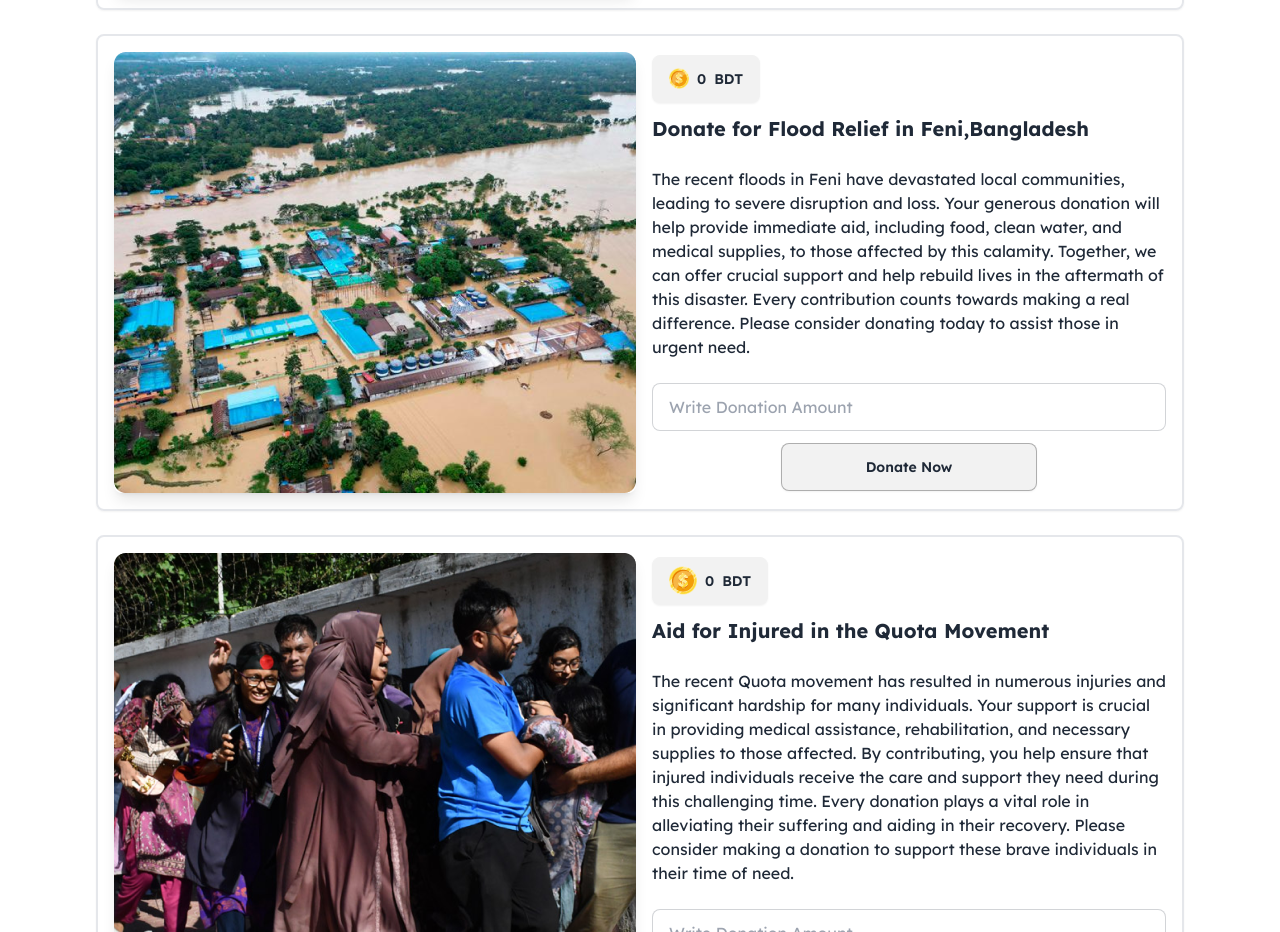
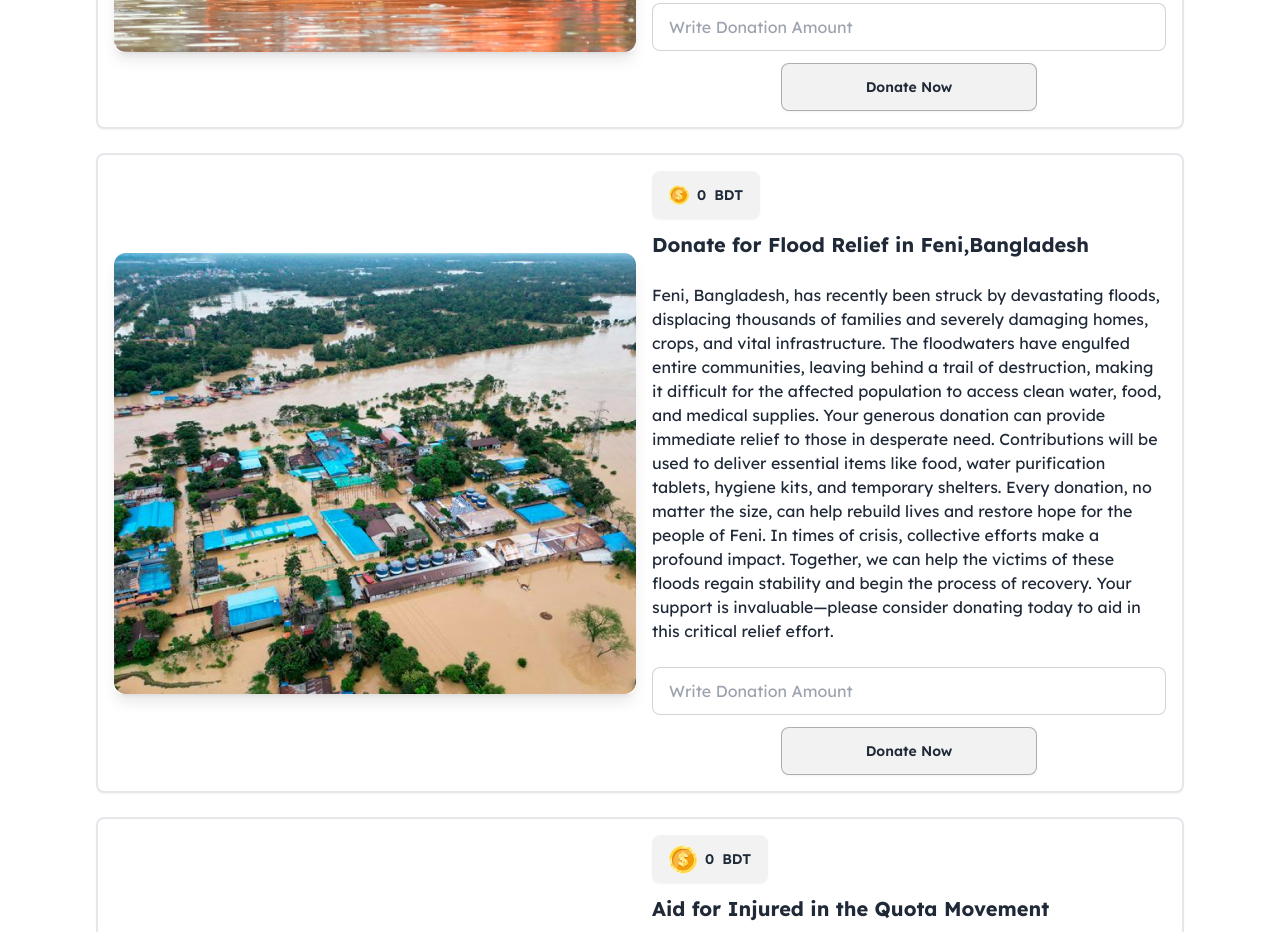
Before and after one commit to nadiaislam51/ass-5-flood, a plain HTML site: page index.html in a window 1280 px wide. Shown: the part 625-1557 px from the top of the page. Drawn offline with nearby package versions, Linux system fonts and the light colour scheme.

Commit message:
added new text

```diff
--- a/index.html
+++ b/index.html
@@ -50,7 +50,7 @@
             </div>
             <div class="navbar-center lg:flex gap-3">
                 <img class="w-[30px]" src="./assets/logo.png" alt="logo">
-                <span class="hidden font-bold md:flex">Donate For Bangladesh</span>
+                <span class="hidden font-bold md:flex">Donate Bangladesh</span>
             </div>
             <div class="navbar-end">
               <img class="w-5" src="./assets/coin.png" alt="coin">
@@ -80,7 +80,7 @@
                     </button>
                     <h1 class="text-xl font-bold">Donate for Flood at Noakhali, Bangladesh</h1>
                     <p class="py-3">
-                        The recent floods in Noakhali have caused significant damage to homes  infrastructure. Your donation will help provide essential supplies and  to those affected by this disaster. Every contribution, big or small, makes  difference. Please join us in supporting the relief efforts and making a positive impact on the lives of those in need.
+                      The recent flood in Noakhali has devastated the region, displacing thousands of families and causing widespread destruction to homes, farmlands, and infrastructure. In the face of this overwhelming disaster, people are struggling to secure basic necessities such as food, clean water, and shelter. Your donation can provide immediate relief to those affected, supplying essential resources like water, medicine, and hygiene kits. Together, we can support the recovery of these communities and help rebuild their lives. Even a small contribution can make a big difference. Please extend your hand and donate generously to support the flood victims of Noakhali.
                     </p>
                     <input id="donate-noakhali" type="text" placeholder="Write Donation Amount" class="input input-bordered w-full" />
                    <div class="flex justify-center">
@@ -130,7 +130,11 @@
                     </button>
                     <h1 class="text-xl font-bold">Donate for Flood Relief in Feni,Bangladesh</h1>
                     <p class="py-3">
-                        The recent floods in Feni have devastated local communities, leading to severe disruption and loss. Your generous donation will help provide immediate aid, including food, clean water, and medical supplies, to those affected by this calamity. Together, we can offer crucial support and help rebuild lives in the aftermath of this disaster. Every contribution counts towards making a real difference. Please consider donating today to assist those in urgent need.
+                      Feni, Bangladesh, has recently been struck by devastating floods, displacing thousands of families and severely damaging homes, crops, and vital infrastructure. The floodwaters have engulfed entire communities, leaving behind a trail of destruction, making it difficult for the affected population to access clean water, food, and medical supplies.
+
+                      Your generous donation can provide immediate relief to those in desperate need. Contributions will be used to deliver essential items like food, water purification tablets, hygiene kits, and temporary shelters. Every donation, no matter the size, can help rebuild lives and restore hope for the people of Feni.
+
+                      In times of crisis, collective efforts make a profound impact. Together, we can help the victims of these floods regain stability and begin the process of recovery. Your support is invaluable—please consider donating today to aid in this critical relief effort.
                     </p>
                     <input id="donate-feni" type="text" placeholder="Write Donation Amount" class="input input-bordered w-full" />
                     <div class="flex justify-center">
@@ -177,7 +181,13 @@
                     </button>
                     <h1 class="text-xl font-bold">Aid for Injured in the Quota Movement</h1>
                     <p class="py-3">
-                        The recent Quota movement has resulted in numerous injuries and significant hardship for many individuals. Your support is crucial in providing medical assistance, rehabilitation, and necessary supplies to those affected. By contributing, you help ensure that injured individuals receive the care and support they need during this challenging time. Every donation plays a vital role in alleviating their suffering and aiding in their recovery. Please consider making a donation to support these brave individuals in their time of need.
+                      The **Quota Reform Movement** in Bangladesh was a significant social and political event, particularly among students and young professionals, who sought changes in the government recruitment system. The movement, which began in 2018, aimed to reform the existing 56% quota system in government jobs, as protesters believed it was outdated and unfair, favoring certain groups over merit-based candidates.
+
+                      Unfortunately, during the protests, many participants, including students, were injured in clashes with law enforcement authorities. The violent confrontations resulted in physical injuries, arrests, and even harassment of those involved.
+
+                      The **aid for the injured** is crucial, as many of these individuals faced both physical and psychological trauma. Donations and support could provide necessary medical care, rehabilitation services, and legal assistance to those affected. Financial contributions could help cover the cost of hospital treatments, medications, and recovery processes, while also offering solidarity and encouragement to the victims and their families.
+
+                      Support in the form of medical supplies, therapy, and even legal defense would not only aid in their recovery but also serve as a reminder that standing up for justice should not come at the cost of one's well-being.
                     </p>
                     <input id="donate-quota" type="text" placeholder="Write Donation Amount" class="input input-bordered w-full" />
                     <div class="flex justify-center">
```
